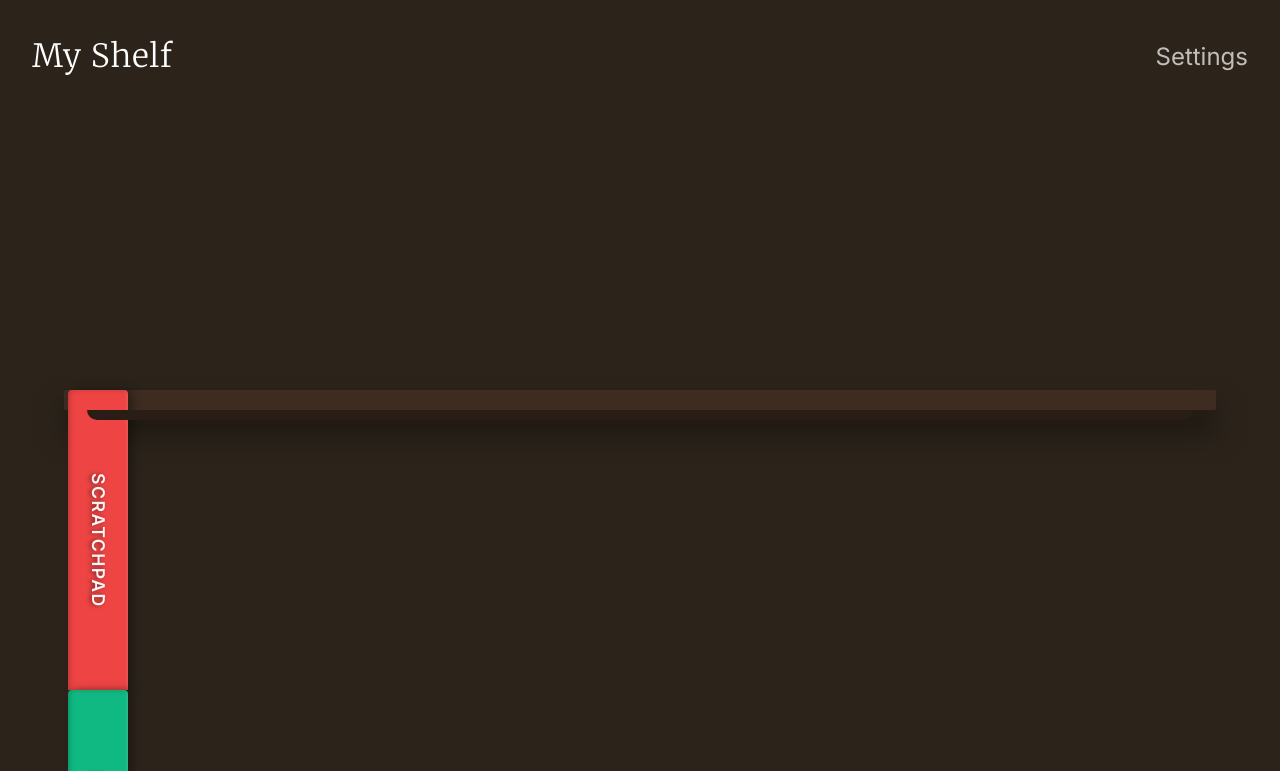
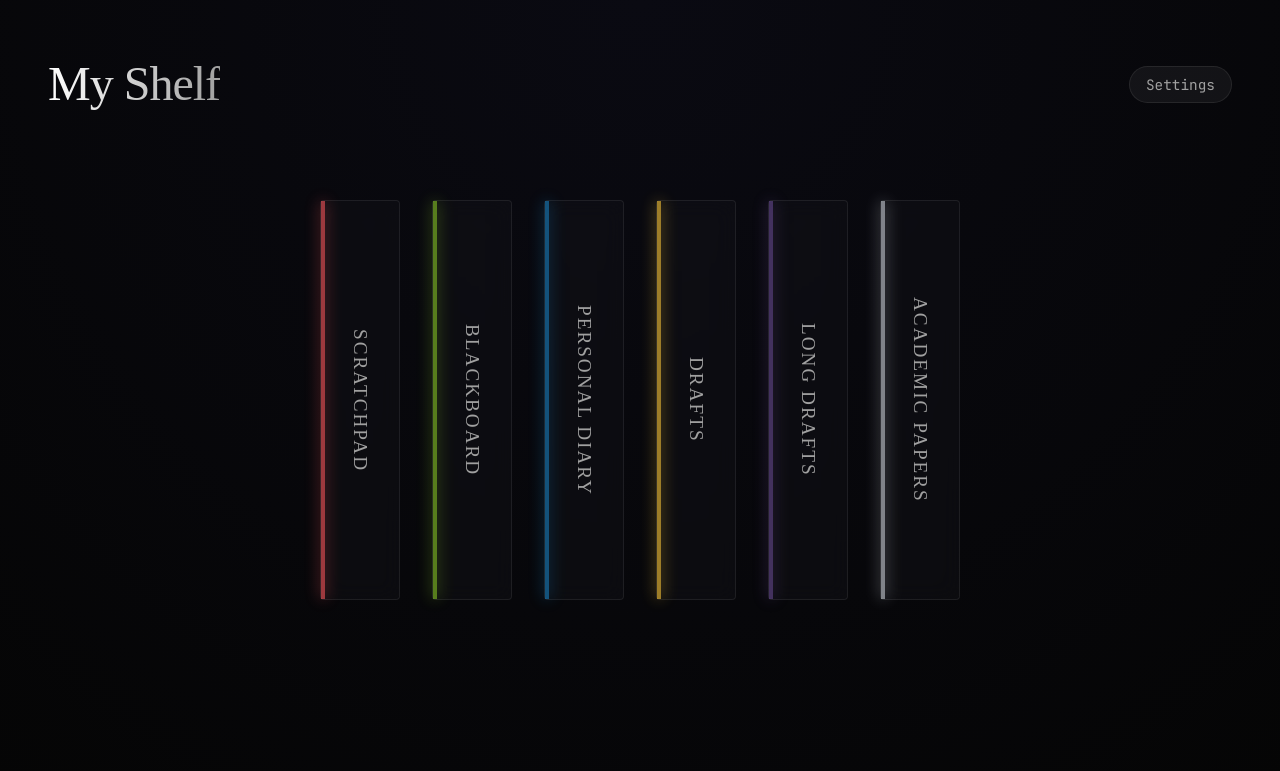
Before and after one commit to vyakart/uddesa, a React (Vite) app: page / in a window 1280 px wide. Shown: the top 771 px of the page. Built offline with nearby package versions, Linux system fonts and the light colour scheme.

Commit message:
feat: Redesign UI with a "Luminous Archive" theme, new color palette, typography, and glassmorphism effects.

```diff
--- a/src/components/Shelf/Shelf.css
+++ b/src/components/Shelf/Shelf.css
@@ -1,130 +1,148 @@
 .shelf-container {
-  animation: fadeIn 0.4s ease-out forwards;
     height: 100vh;
     display: flex;
     flex-direction: column;
     justify-content: center;
     align-items: center;
-    background-color: var(--color-bg-shelf);
-    perspective: 1000px;
+    background: radial-gradient(circle at 50% 0%, var(--color-bg-depth), var(--color-bg-void));
+    perspective: 1200px;
+    overflow: hidden;
 }
 
 .shelf-header {
     position: absolute;
-    top: 2rem;
-    left: 2rem;
-    right: 2rem;
+    top: 3rem;
+    left: 3rem;
+    right: 3rem;
     display: flex;
     justify-content: space-between;
-    color: #fff;
+    align-items: center;
+    z-index: 20;
+    animation: fadeDown 0.8s var(--transition-smooth) forwards;
+    opacity: 0;
+    transform: translateY(-20px);
 }
 
 .shelf-header h1 {
-    font-family: var(--font-serif);
+    font-family: var(--font-display);
     font-weight: 300;
-    letter-spacing: 1px;
+    font-size: 3rem;
+    letter-spacing: -1px;
+    background: linear-gradient(to right, #fff, var(--color-text-secondary));
+    -webkit-background-clip: text;
+    -webkit-text-fill-color: transparent;
+    margin: 0;
 }
 
 .settings-btn {
-    font-size: 1.5rem;
-    color: #fff;
-    opacity: 0.7;
-    transition: opacity 0.2s;
+    font-family: var(--font-mono);
+    font-size: 0.9rem;
+    color: var(--color-text-secondary);
+    background: rgba(255, 255, 255, 0.05);
+    border: 1px solid var(--color-border-subtle);
+    padding: 0.5rem 1rem;
+    border-radius: 20px;
+    cursor: pointer;
+    transition: all var(--transition-fast);
+    backdrop-filter: blur(5px);
 }
 
 .settings-btn:hover {
-    opacity: 1;
+    color: var(--color-text-primary);
+    background: rgba(255, 255, 255, 0.1);
+    border-color: var(--color-text-primary);
 }
 
-.shelf {
+/* The Grid */
+.shelf-grid {
     display: flex;
-    gap: 4px;
-    align-items: flex-end;
-    padding: 0 2rem;
-    margin-bottom: -10px;
-    /* Sit on the wood */
-    z-index: 10;
+    gap: 2rem;
+    align-items: center;
+    justify-content: center;
+    padding: 4rem;
+    transform-style: preserve-3d;
 }
 
 .diary-spine {
-    width: 60px;
-    height: 300px;
-    border-radius: 4px 4px 0 0;
+    position: relative;
+    width: 80px;
+    height: 400px;
+    background: rgba(20, 20, 25, 0.4);
+    border: 1px solid var(--color-border-subtle);
+    border-radius: 4px;
     cursor: pointer;
-    transition: transform 0.3s cubic-bezier(0.25, 0.46, 0.45, 0.94), height 0.3s;
+    transition: all var(--transition-smooth);
     display: flex;
     align-items: center;
     justify-content: center;
-    box-shadow:
-        inset 2px 0 5px rgba(0, 0, 0, 0.2),
-        5px 0 10px rgba(0, 0, 0, 0.3),
-        inset -2px 0 2px rgba(255, 255, 255, 0.1);
-    /* Highlight */
-    position: relative;
-    transform-style: preserve-3d;
-    transform-origin: bottom center;
-    margin: 0 4px;
+    backdrop-filter: blur(10px);
+    transform-origin: center center;
+    opacity: 0;
+    animation: revealSpine 0.8s var(--transition-smooth) forwards;
+}
+
+/* The Glow Strip */
+.diary-spine::before {
+    content: '';
+    position: absolute;
+    top: 0;
+    bottom: 0;
+    left: 0;
+    width: 4px;
+    background: var(--diary-color);
+    box-shadow: 0 0 15px var(--diary-color);
+    opacity: 0.6;
+    transition: all var(--transition-smooth);
 }
 
 .diary-spine:hover {
-    transform: translateY(-20px) scale(1.05) rotateX(-5deg);
-    height: 310px;
-    z-index: 100;
-    box-shadow:
-        inset 2px 0 5px rgba(0, 0, 0, 0.2),
-        15px 20px 30px rgba(0, 0, 0, 0.4);
+    transform: translateY(-30px) scale(1.05);
+    background: rgba(30, 30, 40, 0.6);
+    border-color: rgba(255, 255, 255, 0.2);
+    z-index: 10;
+    box-shadow: var(--shadow-lg);
 }
 
-/* Book side (pages) */
-.diary-spine::after {
-    content: '';
-    position: absolute;
-    right: -15px;
-    top: 5px;
-    width: 15px;
-    height: 98%;
-    background: linear-gradient(to right, #e0e0e0, #fff 2px, #e0e0e0 4px);
-    background-size: 4px 100%;
-    transform: rotateY(90deg);
-    transform-origin: left;
-    border-radius: 0 4px 4px 0;
-    opacity: 0;
-    transition: opacity 0.3s;
-}
-
-.diary-spine:hover::after {
-    opacity: 1;
+.diary-spine:hover::before {
+    width: 100%;
+    opacity: 0.1;
+    box-shadow: 0 0 30px var(--diary-color);
 }
 
 .diary-title {
     writing-mode: vertical-rl;
     text-orientation: mixed;
-    color: rgba(255, 255, 255, 0.95);
-    font-family: var(--font-ui);
-    font-weight: 600;
-    letter-spacing: 1.5px;
-    font-size: 1.1rem;
-    text-shadow: 0 2px 4px rgba(0, 0, 0, 0.5);
+    color: var(--color-text-secondary);
+    font-family: var(--font-display);
+    font-weight: 400;
+    font-size: 1.2rem;
+    letter-spacing: 2px;
+    text-transform: uppercase;
+    transition: color var(--transition-fast);
     pointer-events: none;
-    text-transform: uppercase;
 }
 
-.shelf-wood {
-    width: 90%;
-    height: 20px;
-    background: #3e2c20;
-    box-shadow: 0 20px 30px rgba(0, 0, 0, 0.5);
-    border-radius: 2px;
-    position: relative;
+.diary-spine:hover .diary-title {
+    color: var(--color-text-primary);
+    text-shadow: 0 0 10px rgba(255, 255, 255, 0.5);
 }
 
-.shelf-wood::after {
-    content: '';
-    position: absolute;
-    top: 100%;
-    left: 2%;
-    width: 96%;
-    height: 10px;
-    background: #2a1d15;
-    border-radius: 0 0 10px 10px;
+/* Animations */
+@keyframes fadeDown {
+    to {
+        opacity: 1;
+        transform: translateY(0);
+    }
 }
+
+@keyframes revealSpine {
+    from {
+        opacity: 0;
+        transform: translateY(50px) rotateX(10deg);
+    }
+
+    to {
+        opacity: 1;
+        transform: translateY(0) rotateX(0);
+    }
+}
--- a/src/components/Shelf/Shelf.tsx
+++ b/src/components/Shelf/Shelf.tsx
@@ -15,15 +15,19 @@ export const Shelf: React.FC = () => {
         <button className="settings-btn" onClick={() => setIsSettingsOpen(true)}>Settings</button>
       </div>
 
-      <div className="shelf-wood">
-        {DIARIES.map((diary) => (
+      <div className="shelf-grid">
+        {DIARIES.map((diary, index) => (
           <div
             key={diary.id}
             className="diary-spine"
-            style={{ backgroundColor: diary.color }}
+            style={{
+              '--diary-color': `var(--color-diary-${index})`,
+              animationDelay: `${index * 0.1}s`
+            } as React.CSSProperties}
             onClick={() => navigate(`/diary/${diary.id}`)}
             title={diary.description}
           >
+            <div className="diary-glow" />
             <div className="diary-title">{diary.name}</div>
           </div>
         ))}
--- a/src/styles/variables.css
+++ b/src/styles/variables.css
@@ -1,30 +1,57 @@
 :root {
-  /* Colors */
-  --color-bg-shelf: #2c241b; /* Dark wood-like */
-  --color-bg-paper: #fdfbf7; /* Warm paper */
-  --color-bg-blackboard: #2b2b2b; /* Dark grey/black */
+  /* -- Luminous Archive Palette -- */
 
-  --color-text-primary: #1a1a1a;
-  --color-text-secondary: #4a4a4a;
-  --color-text-chalk: #e0e0e0;
+  /* Backgrounds */
+  --color-bg-void: #050505;
+  /* Deepest black */
+  --color-bg-depth: #0a0a12;
+  /* Subtle indigo tint */
+  --color-bg-surface: rgba(20, 20, 25, 0.6);
+  /* Glassmorphism base */
+  --color-bg-surface-hover: rgba(30, 30, 40, 0.7);
 
-  --color-accent: #8b5cf6; /* Violet */
-  --color-accent-hover: #7c3aed;
+  /* Text */
+  --color-text-primary: #e0e0e0;
+  /* Soft white */
+  --color-text-secondary: #a0a0a0;
+  /* Muted grey */
+  --color-text-muted: #505050;
+  /* Dark grey */
+  --color-text-accent: #ffb703;
+  /* Amber Glow */
 
-  /* Diary Colors (Spines) */
-  --color-diary-0: #ef4444; /* Red - Scratchpad */
-  --color-diary-1: #10b981; /* Green - Blackboard */
-  --color-diary-2: #3b82f6; /* Blue - Personal */
-  --color-diary-3: #f59e0b; /* Amber - Drafts */
-  --color-diary-4: #8b5cf6; /* Purple - Long Drafts */
-  --color-diary-5: #64748b; /* Slate - Academic */
+  /* Accents */
+  --color-accent-amber: #ffb703;
+  --color-accent-blue: #4cc9f0;
+  --color-accent-rose: #f72585;
+  --color-accent-violet: #7209b7;
 
-  /* Fonts */
-  --font-ui: 'Inter', sans-serif;
+  /* Borders & Separators */
+  --color-border-subtle: rgba(255, 255, 255, 0.08);
+  --color-border-glow: rgba(255, 183, 3, 0.3);
+
+  /* Diary Spines (Neon/Luminous versions) */
+  --color-diary-0: #ff595e;
+  /* Neon Red */
+  --color-diary-1: #8ac926;
+  /* Neon Green */
+  --color-diary-2: #1982c4;
+  /* Neon Blue */
+  --color-diary-3: #ffca3a;
+  /* Neon Yellow */
+  --color-diary-4: #6a4c93;
+  /* Deep Purple */
+  --color-diary-5: #ced4da;
+  /* Silver */
+
+  /* Typography */
+  --font-display: 'Fraunces', serif;
+  /* Headings */
+  --font-body: 'Instrument Sans', sans-serif;
+  /* UI/Body */
+  --font-mono: 'JetBrains Mono', monospace;
+  /* Code */
   --font-handwriting: 'Caveat', cursive;
-  --font-handwriting-alt: 'Patrick Hand', cursive;
-  --font-serif: 'Merriweather', serif;
-  --font-mono: 'JetBrains Mono', monospace;
 
   /* Spacing */
   --spacing-xs: 0.25rem;
@@ -33,9 +60,43 @@
   --spacing-lg: 2rem;
   --spacing-xl: 4rem;
 
-  /* Shadows */
-  --shadow-sm: 0 1px 2px 0 rgb(0 0 0 / 0.05);
-  --shadow-md: 0 4px 6px -1px rgb(0 0 0 / 0.1);
-  --shadow-lg: 0 10px 15px -3px rgb(0 0 0 / 0.1);
-  --shadow-shelf: 0 20px 25px -5px rgb(0 0 0 / 0.5);
+  /* Shadows & Glows */
+  --shadow-sm: 0 2px 4px rgba(0, 0, 0, 0.5);
+  --shadow-md: 0 4px 12px rgba(0, 0, 0, 0.6);
+  --shadow-lg: 0 12px 32px rgba(0, 0, 0, 0.8);
+  --glow-amber: 0 0 20px rgba(255, 183, 3, 0.15);
+  --glow-blue: 0 0 20px rgba(76, 201, 240, 0.15);
+  --glass-blur: blur(12px);
+
+  /* Transitions */
+  --transition-fast: 0.2s cubic-bezier(0.2, 0, 0, 1);
+  --transition-smooth: 0.4s cubic-bezier(0.2, 0, 0, 1);
+  --transition-slow: 0.8s cubic-bezier(0.2, 0, 0, 1);
 }
+
+body {
+  background-color: var(--color-bg-void);
+  color: var(--color-text-primary);
+  font-family: var(--font-body);
+  margin: 0;
+  overflow-x: hidden;
+  /* Prevent scroll on transitions */
+}
+
+/* Global Scrollbar */
+::-webkit-scrollbar {
+  width: 8px;
+}
+
+::-webkit-scrollbar-track {
+  background: var(--color-bg-void);
+}
+
+::-webkit-scrollbar-thumb {
+  background: var(--color-border-subtle);
+  border-radius: 4px;
+}
+
+::-webkit-scrollbar-thumb:hover {
+  background: var(--color-text-muted);
+}
```
Also changed, not shown: index.html (+6 -1 lines), src/components/Diaries/Blackboard.css (+76 -44 lines), src/components/Diaries/PersonalDiary.css (+167 -19 lines).
